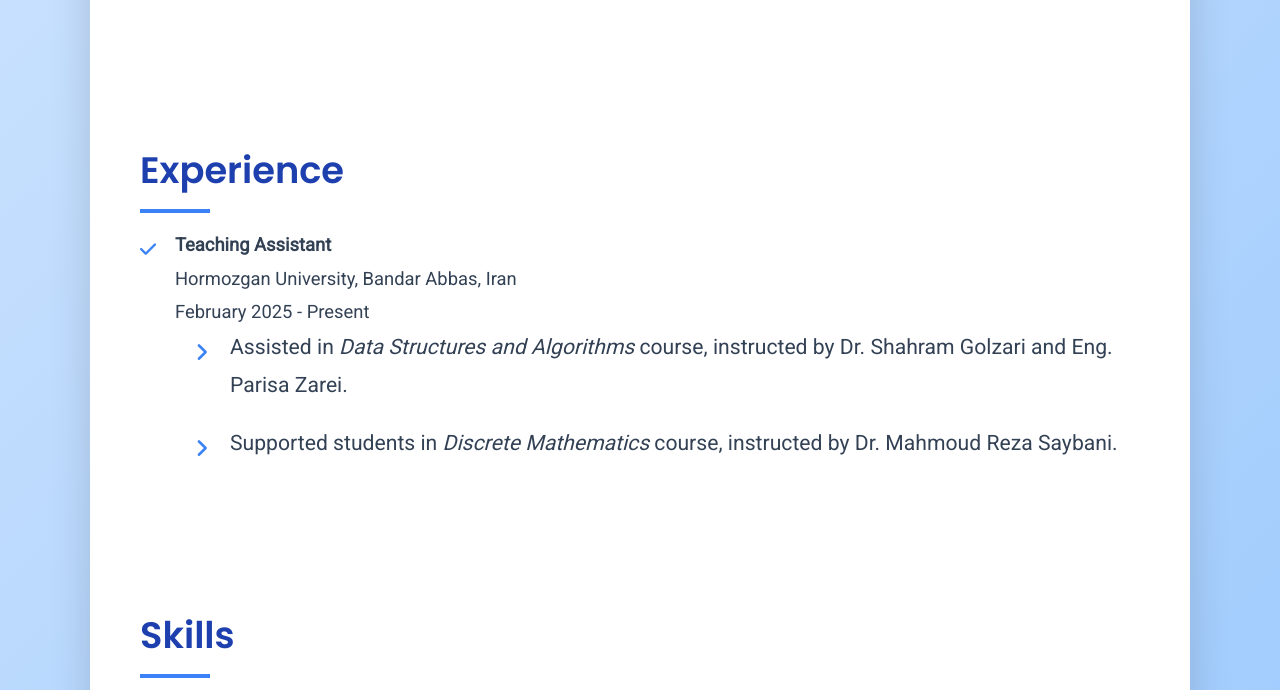
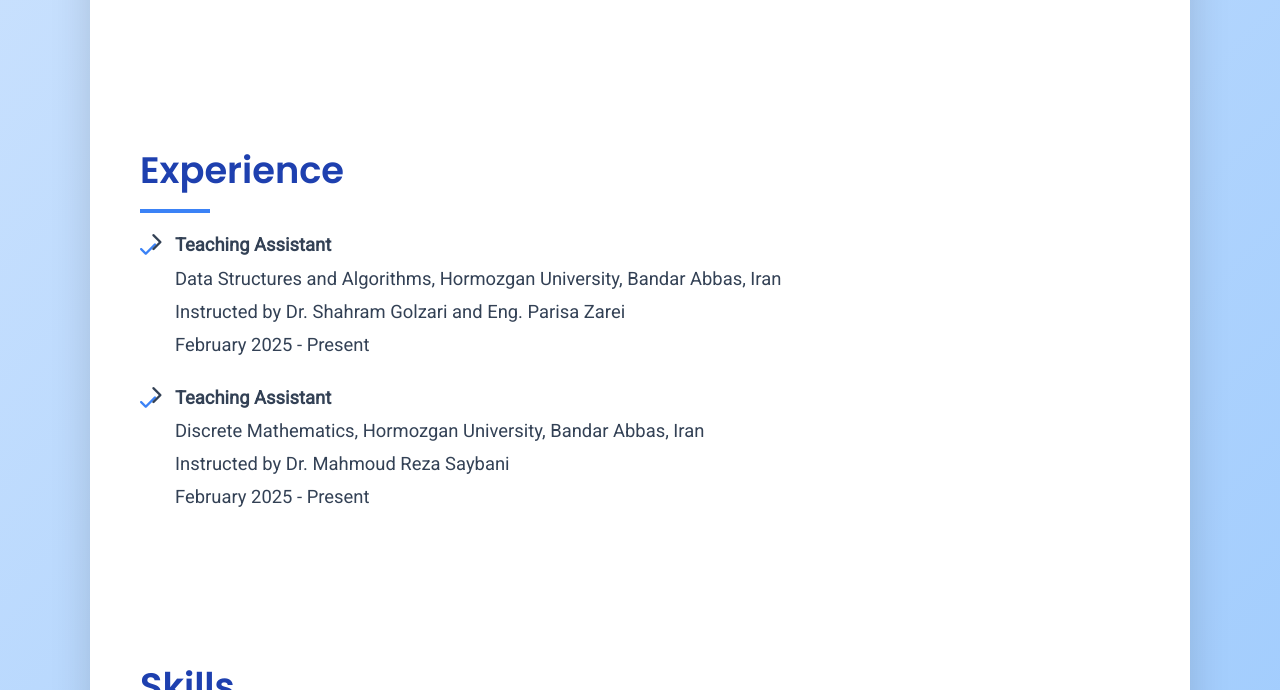
Before and after one commit to TahaAbszd/tahaabszd.github.io, a plain HTML site: page index.html in a window 1280 px wide. Shown: the part 1082-1772 px from the top of the page. Drawn offline with Linux system fonts and the light colour scheme.

Commit message:
Update index.html

```diff
--- a/index.html
+++ b/index.html
@@ -127,6 +127,7 @@
     .section:nth-child(3) { animation-delay: 0.6s; }
     .section:nth-child(4) { animation-delay: 0.8s; }
     .section:nth-child(5) { animation-delay: 1.0s; }
+    .section:nth-child(6) { animation-delay: 1.2s; }
     .section h2 {
       font-family: 'Poppins', sans-serif;
       font-size: 2.3em;
@@ -170,11 +171,32 @@
       left: 0;
       top: 5px;
     }
-    .section ul li ul {
+    .experience ul li {
+      cursor: pointer;
+    }
+    .experience ul li .toggle-icon {
+      position: absolute;
+      left: 10px;
+      top: 5px;
+      transition: transform 0.3s;
+    }
+    .experience ul li .toggle-icon.rotated {
+      transform: rotate(90deg);
+    }
+    .experience-details {
+      max-height: 0;
+      overflow: hidden;
+      transition: max-height 0.5s ease, padding 0.3s ease;
+      padding: 0 20px;
+    }
+    .experience-details.open {
+      max-height: 200px;
+      padding: 15px 20px;
+    }
+    .experience-details ul {
       padding-left: 20px;
-      list-style: none;
     }
-    .section ul li ul li::before {
+    .experience-details ul li::before {
       content: '\f105';
       font-family: 'Font Awesome 6 Free';
       font-weight: 900;
@@ -243,6 +265,9 @@
         padding: 10px 25px;
         font-size: 0.95em;
       }
+      .experience-details.open {
+        max-height: 300px;
+      }
     }
   </style>
 </head>
@@ -275,17 +300,34 @@
       </ul>
     </div>
 
-    <div class="section">
+    <div class="section experience">
       <h2>Experience</h2>
       <ul>
-        <li>
+        <li onclick="toggleDetails('data-structures')">
+          <i class="fas fa-chevron-right toggle-icon"></i>
           <strong>Teaching Assistant</strong><br>
-          Hormozgan University, Bandar Abbas, Iran<br>
-          February 2025 - Present<br>
-          <ul>
-            <li>Assisted in <em>Data Structures and Algorithms</em> course, instructed by Dr. Shahram Golzari and Eng. Parisa Zarei.</li>
-            <li>Supported students in <em>Discrete Mathematics</em> course, instructed by Dr. Mahmoud Reza Saybani.</li>
-          </ul>
+          Data Structures and Algorithms, Hormozgan University, Bandar Abbas, Iran<br>
+          Instructed by Dr. Shahram Golzari and Eng. Parisa Zarei<br>
+          February 2025 - Present
+          <div id="data-structures" class="experience-details">
+            <ul>
+              <li>Designed and graded exercises to reinforce student understanding of algorithmic concepts.</li>
+              <li>Provided academic support to students, addressing coursework challenges and clarifying complex topics.</li>
+            </ul>
+          </div>
+        </li>
+        <li onclick="toggleDetails('discrete-math')">
+          <i class="fas fa-chevron-right toggle-icon"></i>
+          <strong>Teaching Assistant</strong><br>
+          Discrete Mathematics, Hormozgan University, Bandar Abbas, Iran<br>
+          Instructed by Dr. Mahmoud Reza Saybani<br>
+          February 2025 - Present
+          <div id="discrete-math" class="experience-details">
+            <ul>
+              <li>Designed and graded exercises to enhance student mastery of discrete mathematical concepts.</li>
+              <li>Conducted tutorials and provided one-on-one support to clarify complex topics and improve learning outcomes.</li>
+            </ul>
+          </div>
         </li>
       </ul>
     </div>
@@ -319,5 +361,14 @@
       <p>Artificial Intelligence in Healthcare, Machine Learning, Research and Development</p>
     </div>
   </div>
+
+  <script>
+    function toggleDetails(id) {
+      const details = document.getElementById(id);
+      const icon = details.previousElementSibling;
+      details.classList.toggle('open');
+      icon.classList.toggle('rotated');
+    }
+  </script>
 </body>
 </html>
```
